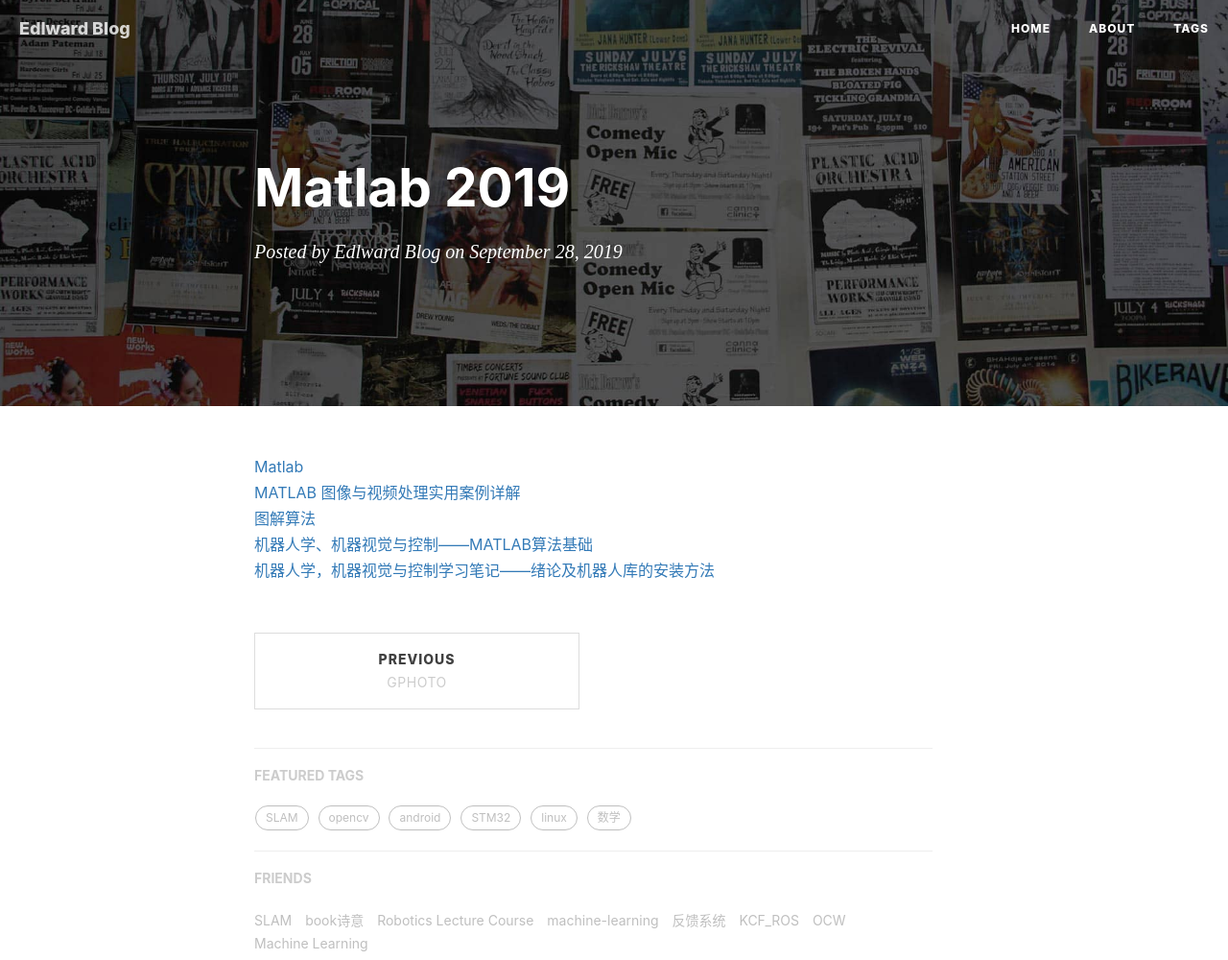
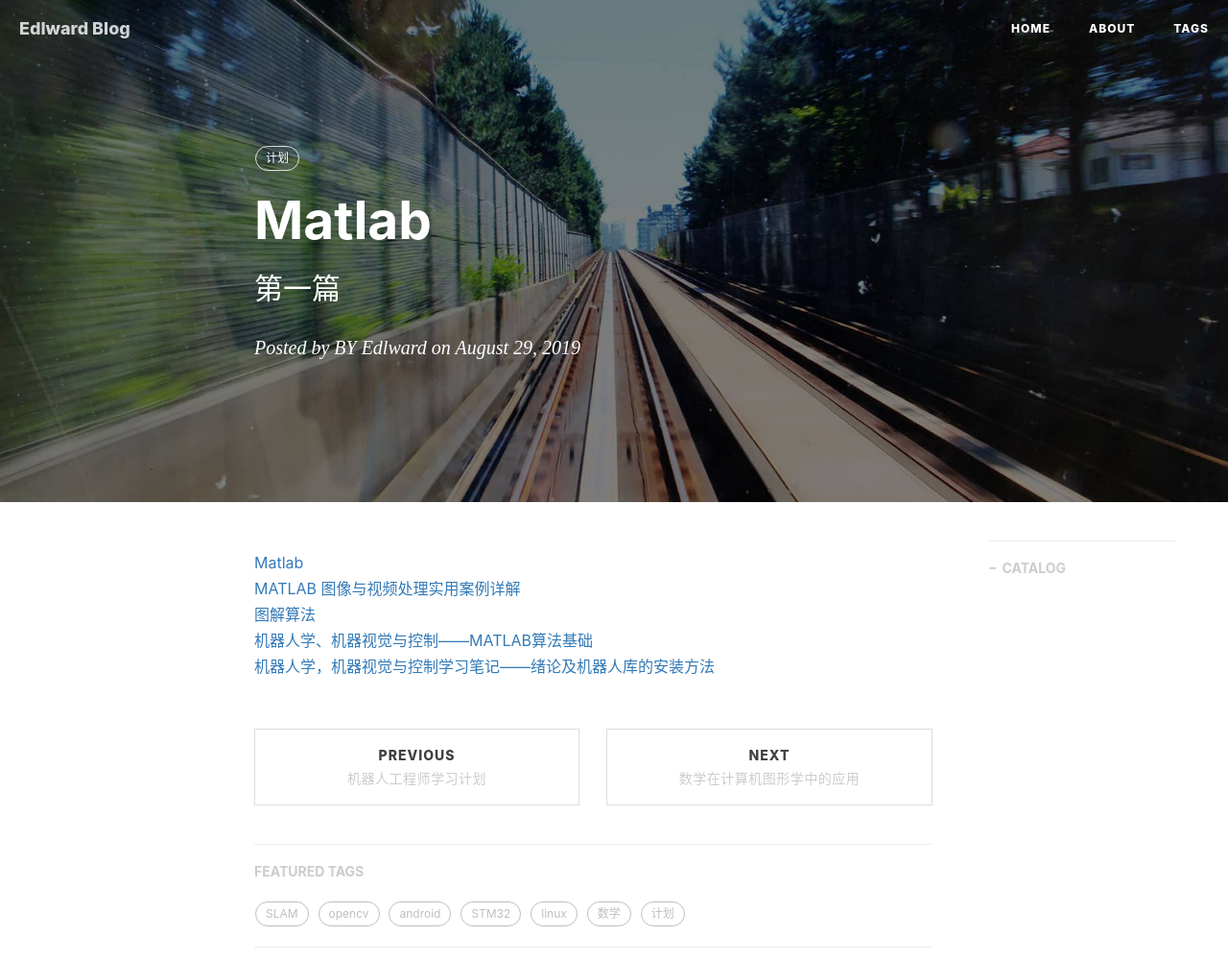
Before and after one commit to gary-robotics/dlward, a Jekyll site: the page built from _posts/2019-09-28-Matlab-2019.markdown, in a window 1280 px wide, cut to the strip 0-1000 px from the top of the page. Shown: the whole strip at 96% size. Built offline with Jekyll 4.4.1, drawn with Linux system fonts in a browser that asks for light colours; nearby versions of some CDN libraries; our own code applies the rules of GitHub Pages for plain Markdown files; comment, search, counter and statistics services are not loaded.

Commit message:
Update 2019-09-28-Matlab-2019.markdown

```diff
--- a/_posts/2019-09-28-Matlab-2019.markdown
+++ b/_posts/2019-09-28-Matlab-2019.markdown
@@ -1,3 +1,15 @@
+---
+layout:     post                    # 使用的布局（不需要改）
+title:      Matlab                # 标题
+subtitle:    第一篇                  #副标题
+date:       2019-08-29              # 时间
+author:     BY Edlward              # 作者
+header-img: img/post-bg-2015.jpg    #这篇文章标题背景图片
+catalog: true                       # 是否归档
+tags:                               #标签
+    - 计划
+---
+
 [Matlab](http://www.matlabsky.com/forum-53-1.html)
 [MATLAB 图像与视频处理实用案例详解](https://6so.so/t/446393/)
 [图解算法](https://6so.so/t/460856/)
```
